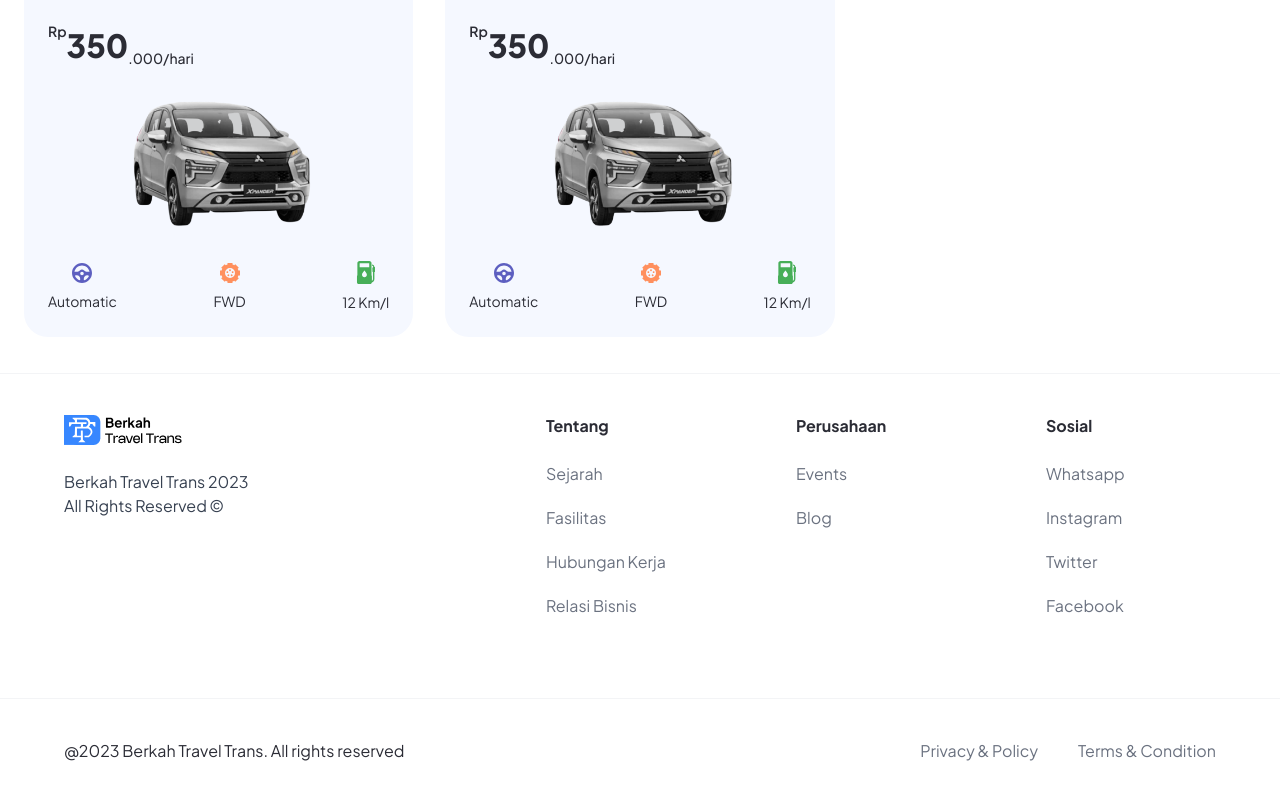
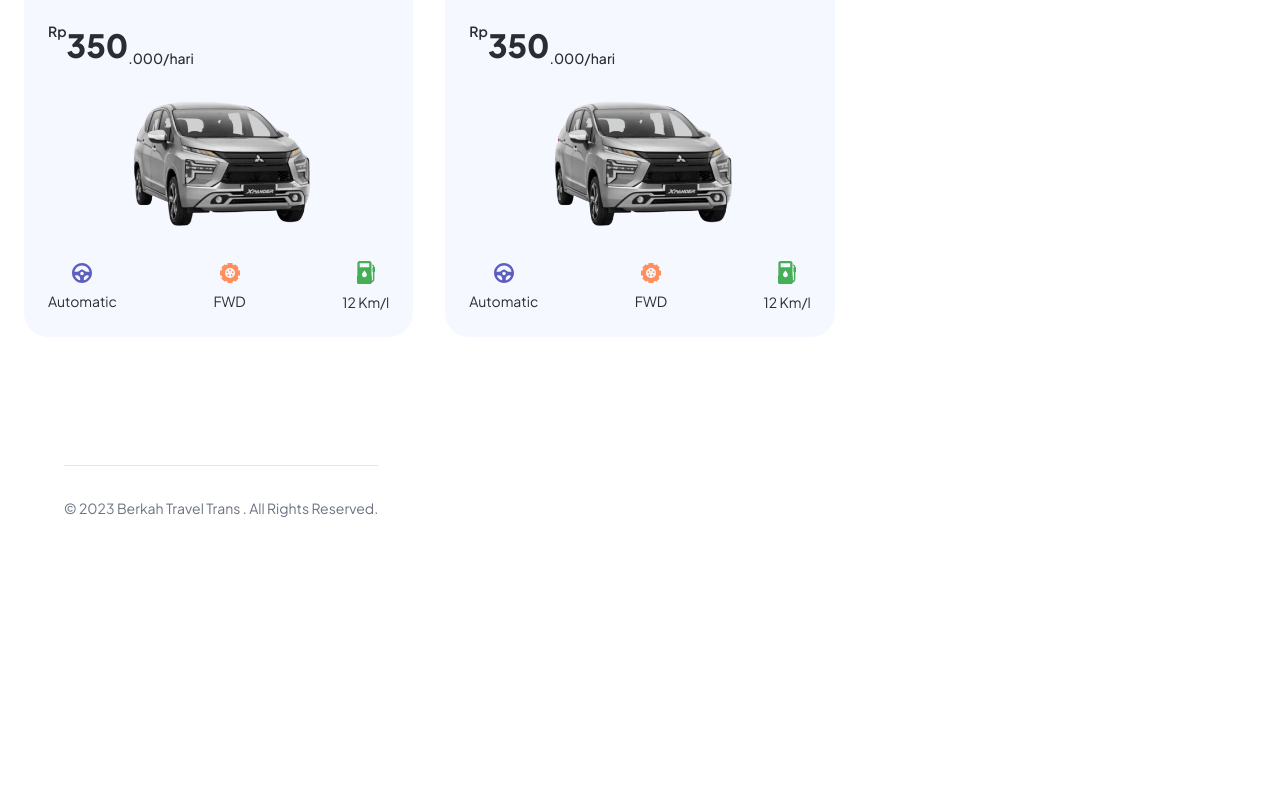
Before and after one commit to tyoprataama/next-trans, a Next.js app: page / in a window 1280 px wide. Shown: the part 1643-2442 px from the top of the page. After the commit the page ends 2201 px from the top, so only its background shows below. Built offline with nearby package versions, Linux system fonts and the light colour scheme.

Commit message:
set up react scroll on the app

```diff
--- a/app/Providers.tsx
+++ b/app/Providers.tsx
@@ -1,6 +1,7 @@
 'use client'
 import { ThemeProvider } from 'next-themes'
 import React, {ReactNode} from 'react'
+import { Element } from "react-scroll";
 
 interface Props {
   children?: ReactNode;
@@ -8,10 +9,12 @@
 }
 const Providers = ({children}:Props) => {
   return (
-    <ThemeProvider attribute='class'>
+    <ThemeProvider attribute="class">
+      <Element name="scrollElement" className="scrollable-element">
       {children}
+      </Element>
     </ThemeProvider>
-  )
+  );
 }
 
 export default Providers
--- a/components/CarCard.tsx
+++ b/components/CarCard.tsx
@@ -14,13 +14,11 @@
   const {city_kml, model, transmission, drive, price} = car;
   const [isOpen, setIsOpen] =useState(false);
   return (
-    <div className="car-card group">
+    <div className="car-card group dark:bg-zinc-800">
       <div className="car-card__content">
-        <h2 className="car-card__content-title">
-           {model}
-        </h2>
+        <h2 className="car-card__content-title dark:text-white">{model}</h2>
       </div>
-      <p className="flex mt-6 text-[32px] font-extrabold">
+      <p className="flex mt-6 text-[32px] font-extrabold dark:text-white">
         <span className="self-start text-[14px] font-semibold">Rp</span>
         {price}
         <span className="self-end text-[14px] font-medium">.000/hari</span>
@@ -43,17 +41,17 @@
               height={20}
               alt="steering wheel"
             />
-            <p className="text-[14px]">
+            <p className="text-[14px] dark:text-white">
               {transmission === "a" ? "Automatic" : "Manual"}
             </p>
           </div>
           <div className="flex flex-col justify-center items-center gap-2">
             <Image src="/tire.svg" width={20} height={20} alt="tire" />
-            <p className="text-[14px]">{drive.toUpperCase()}</p>
+            <p className="text-[14px] dark:text-white">{drive.toUpperCase()}</p>
           </div>
           <div className="flex flex-col justify-center items-center gap-2">
             <Image src="/gas.svg" width={20} height={20} alt="steering wheel" />
-            <p className="text-[14px]">{city_kml} Km/l</p>
+            <p className="text-[14px] dark:text-white">{city_kml} Km/l</p>
           </div>
         </div>
         <div className="car-card__btn-container">
--- a/components/CardDetails.tsx
+++ b/components/CardDetails.tsx
@@ -38,7 +38,7 @@
               leaveFrom="opacity-100 scale-100"
               leaveTo="opacity-0 scale-95"
             >
-              <Dialog.Panel className="relative w-full max-w-lg max-h-[90vh] overflow-y-auto transform rounded-2xl bg-white p-6 text-left shadow-xl transition-all flex flex-col gap-5">
+              <Dialog.Panel className="relative w-full max-w-lg max-h-[90vh] overflow-y-auto transform rounded-2xl bg-white p-6 text-left shadow-xl transition-all flex flex-col gap-5 dark:bg-zinc-800">
                 <button
                   type="button"
                   className="absolute top-2 right-2 z-10 w-fit p-2 bg-primary-blue-100 rounded-full"
@@ -63,7 +63,7 @@
                     />
                   </div>
                   <div className="flex gap-3">
-                    <div className="flex-1 relative w-full h-24 bg-primary-blue-100 rounded-lg">
+                    <div className="flex-1 relative w-full h-24 bg-primary-blue-100 rounded-lg dark:bg-zinc-700">
                       <Image
                         src={car.img2}
                         alt="car model"
@@ -72,7 +72,7 @@
                         className="object-contain"
                       />
                     </div>
-                    <div className="flex-1 relative w-full h-24 bg-primary-blue-100 rounded-lg">
+                    <div className="flex-1 relative w-full h-24 bg-primary-blue-100 rounded-lg dark:bg-zinc-700">
                       <Image
                         src={car.img3}
                         alt="car model"
@@ -88,40 +88,35 @@
                   <h2 className="font-semibold text-xl capitalize">
                     {car.make} {car.model}
                   </h2>
-                  <h4 className="mt-2 text-grey">Spesifikasi:</h4>
+                  <h4 className="mt-2 text-grey dark:text-white">
+                    Spesifikasi:
+                  </h4>
                   <div className="mt-3 flex flex-wrap gap-4">
-                    {/* {Object.entries(car).map(([key, val]) => (
-                      <div
-                        className="flex justify-between gap-5 w-full text-right"
-                        key={key}
-                      >
-                        <h4 className="text-grey capitalize">
-                          {key.split("_").join(" ")}
-                        </h4>
-                        <p className="text-black-100 font-semibold capitalize">
-                          {val}
-                        </p>
-                      </div>
-                    ))} */}
                     <div className="flex justify-between gap-5 w-full text-left">
                       <div className="col-span-1">
-                        <h4 className="text-grey">Mesin</h4>
-                        <h4 className="text-grey mt-3">Bahan Bakar</h4>
-                        <h4 className="text-grey mt-3">Transmisi</h4>
-                        <h4 className="text-grey mt-3">Turbo</h4>
+                        <h4 className="text-grey dark:text-white">Mesin</h4>
+                        <h4 className="text-grey mt-3 dark:text-white">
+                          Bahan Bakar
+                        </h4>
+                        <h4 className="text-grey mt-3 dark:text-white">
+                          Transmisi
+                        </h4>
+                        <h4 className="text-grey mt-3 dark:text-white">
+                          Turbo
+                        </h4>
                       </div>
                       <div className="col-span-1">
-                        <p className="text-black-100 font-semibold">
-                          {car.class} cc
+                        <p className="text-black-100 font-semibold dark:text-white">
+                          : {car.class} cc
                         </p>
-                        <p className="text-black-100 font-semibold capitalize mt-3">
-                          {car.fuel_type}
+                        <p className="text-black-100 font-semibold capitalize mt-3 dark:text-white">
+                          : {car.fuel_type}
                         </p>
-                        <p className="text-black-100 font-semibold capitalize mt-3">
-                          {car.transmission === "a" ? "Automatic" : "Manual"}
+                        <p className="text-black-100 font-semibold capitalize mt-3 dark:text-white">
+                          : {car.transmission === "a" ? "Automatic" : "Manual"}
                         </p>
-                        <p className="text-black-100 font-semibold capitalize mt-3">
-                          {car.combination_mpg === "y" ? "Ya" : "Tidak"}
+                        <p className="text-black-100 font-semibold capitalize mt-3 dark:text-white">
+                          : {car.combination_mpg === "y" ? "Ya" : "Tidak"}
                         </p>
                       </div>
                     </div>
--- a/components/Footer.tsx
+++ b/components/Footer.tsx
@@ -5,53 +5,14 @@
 
 const Footer = () => {
   return (
-    <footer className="flex flex-col text-black-100  mt-5 border-t border-gray-100">
-      <div className="flex max-md:flex-col flex-wrap justify-between gap-5 sm:px-16 px-6 py-10">
-        <div className="flex flex-col justify-start items-start gap-6">
-          <Image
-            src="/logo.svg"
-            alt="logo"
-            width={118}
-            height={18}
-            className="object-contain"
-          />
-          <p className="text-base text-gray-700">
-            Berkah Travel Trans 2023 <br />
-            All Rights Reserved &copy;
-          </p>
-        </div>
-
-        <div className="footer__links">
-          {footerLinks.map((item) => (
-            <div key={item.title} className="footer__link">
-              <h3 className="font-bold">{item.title}</h3>
-              <div className="flex flex-col gap-5">
-                {item.links.map((link) => (
-                  <Link
-                    key={link.title}
-                    href={link.url}
-                    className="text-gray-500"
-                  >
-                    {link.title}
-                  </Link>
-                ))}
-              </div>
-            </div>
-          ))}
-        </div>
-      </div>
-
-      <div className="flex justify-between items-center flex-wrap mt-10 border-t border-gray-100 sm:px-16 px-6 py-10">
-        <p>@2023 Berkah Travel Trans. All rights reserved</p>
-
-        <div className="footer__copyrights-link">
-          <Link href="/" className="text-gray-500">
-            Privacy & Policy
-          </Link>
-          <Link href="/" className="text-gray-500">
-            Terms & Condition
-          </Link>
-        </div>
+    <footer className="flex flex-col text-black-100">
+      <div className="flex items-center flex-wrap mt-10 sm:px-16 px-6 py-10">
+      <span className="block text-sm text-gray-500 sm:text-center dark:text-gray-400">
+      <hr className="my-6 border-gray-200 sm:mx-auto dark:border-gray-700 lg:my-8" />
+        © 2023{" "}
+          Berkah Travel Trans
+        . All Rights Reserved.
+      </span>
       </div>
     </footer>
   );
--- a/components/Hero.tsx
+++ b/components/Hero.tsx
@@ -3,11 +3,37 @@
 import CustomButton from "./CustomButton";
 import Image from "next/image";
 import Link from "next/link";
+import { scroller } from "react-scroll";
 
 const Hero = () => {
-   const handleScroll = () => {
-     // Handle scroll event here
-     console.log("Scrolling...");
+   const [offset, setOffset] = useState<number>(0);
+
+  useEffect(() => {
+    const handleResize = () => {
+      const isMobile: boolean = window.innerWidth <= 768; // Adjust the breakpoint as needed
+      const mobileOffset: number = 1350; // Offset value for mobile devices
+      const desktopOffset: number = 300; // Offset value for desktop devices
+
+      // Set the offset based on the device type
+      setOffset(isMobile ? mobileOffset : desktopOffset);
+    };
+
+    // Call the handleResize function on initial load and window resize
+    handleResize();
+    window.addEventListener("resize", handleResize);
+
+    // Clean up the event listener on component unmount
+    return () => {
+      window.removeEventListener("resize", handleResize);
+    };
+  }, []);
+   const scrollToElement = () => {
+     scroller.scrollTo("scrollElement", {
+       duration: 800,
+       delay: 0,
+       smooth: "easeInOutQuart",
+       offset: offset,
+     });
    };
 
   return (
@@ -24,7 +50,7 @@
         <CustomButton
           title="Jelajahi"
           containerStyles="bg-primary-blue text-white rounded-full mt-10"
-          handleClick={handleScroll}
+          handleClick={scrollToElement}
         />
 </Link>
       </div>
```
